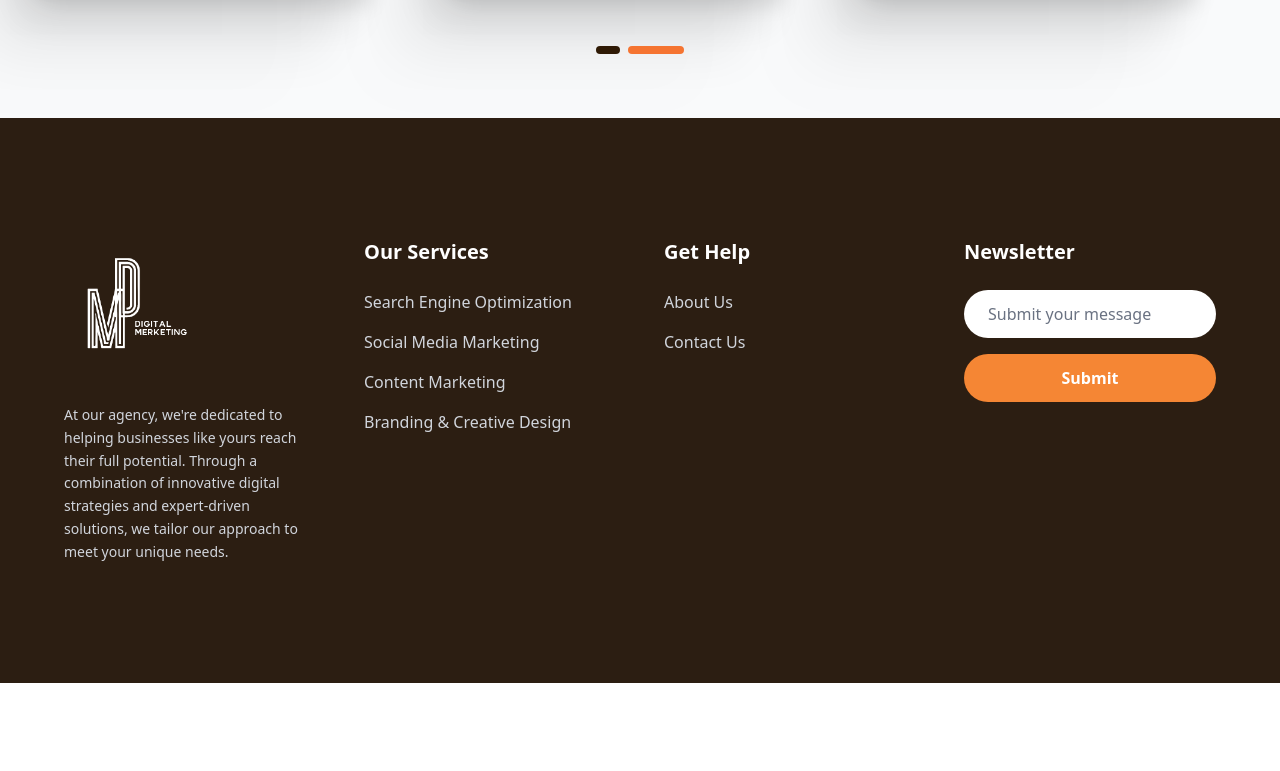
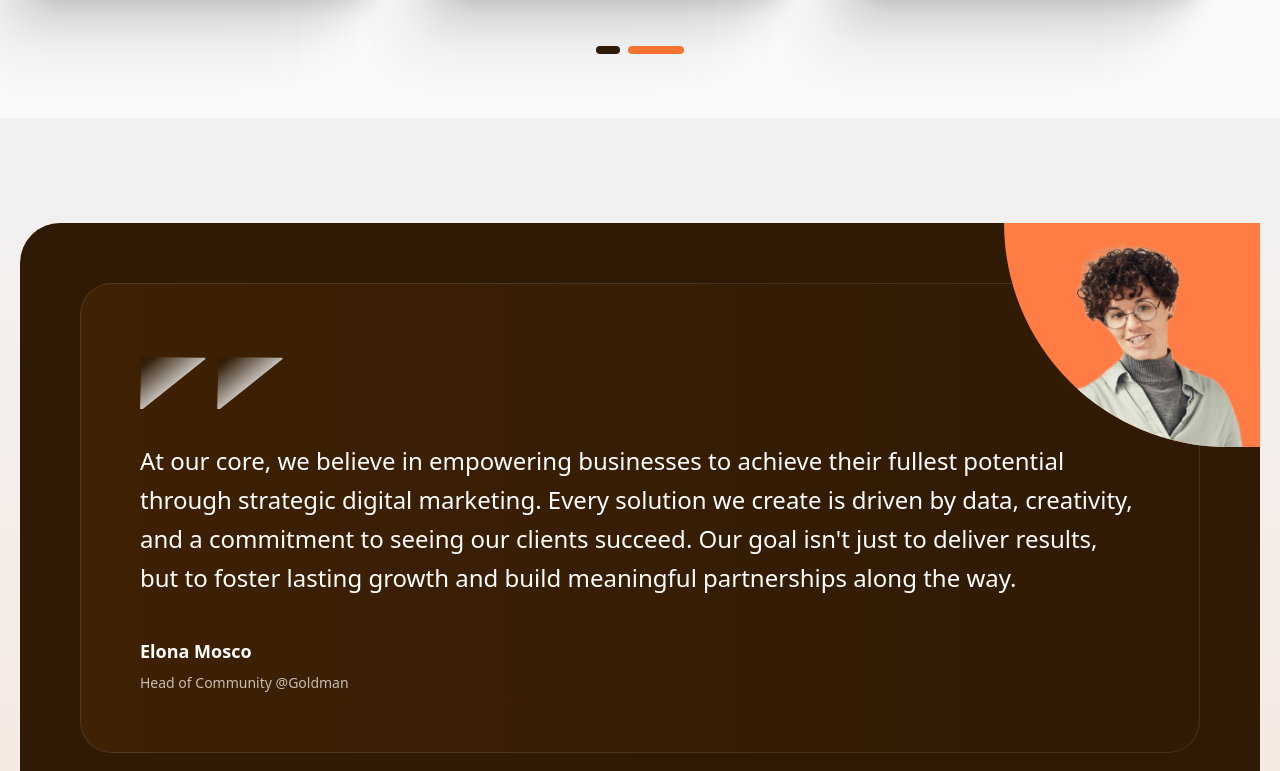
Before and after one commit to TamimOp/Xoegan_DigitalMarketing, a Next.js app: page / in a window 1280 px wide. Shown: the part 3367-4138 px from the top of the page. Before the commit the page ends 4050 px from the top, so only its background shows below. Built offline with nearby package versions, Linux system fonts and the light colour scheme; a web font is replaced by a local one.

Commit message:
feat: Add FinalMessage component and related assets for enhanced user engagement

```diff
--- a/app/page.tsx
+++ b/app/page.tsx
@@ -1,5 +1,6 @@
 import Booking from "@/components/Booking";
 import Feedback from "@/components/Feedback";
+import FinalMessage from "@/components/FinalMessage";
 import Hero from "@/components/Hero";
 import Services from "@/components/Services";
 
@@ -10,6 +11,7 @@ export default function Home() {
       <Services />
       <Booking />
       <Feedback />
+      <FinalMessage />
     </main>
   );
 }
--- /dev/null
+++ b/components/FinalMessage.tsx
@@ -0,0 +1,61 @@
+"use client";
+import React from "react";
+import Image from "next/image";
+
+const FinalMessage = () => {
+  return (
+    <div className="min-h-screen flex items-center justify-center py-20 px-5 bg-gradient-to-b from-[#F2F2F2] to-[#F6E7DE]">
+      <div className="relative w-full max-w-7xl p-15 rounded-[40px] bg-[#2F1A05]">
+        {/* Profile image - positioned absolute top-right on the #2F1A05 div */}
+        <div className="absolute top-0 right-0 w-64 h-56 overflow-hidden rounded-bl-[505px] bg-[#FF7D45] z-50">
+          <div
+            className="w-full h-full bg-cover bg-no-repeat"
+            style={{
+              backgroundImage: "url('/assets/dp4.png')",
+              backgroundPosition: "-217.527px -75.525px",
+              backgroundSize: "236.655% 421.414%",
+            }}
+          />
+        </div>
+
+        <div className="relative p-15 rounded-[32px] bg-gradient-to-r from-[rgba(86,43,0,0.4)] to-[rgba(47,26,5,0.4)] shadow-[inset_0_0_0_1px_rgba(255,255,255,0.1)]">
+          <div className="w-full text-white">
+            {/* Quote icon */}
+            <div className="mb-8">
+              <Image
+                src="/assets/messageTopQuote.svg"
+                alt="Quote"
+                width={160}
+                height={160}
+              />
+            </div>
+
+            {/* Main message */}
+            <p className="text-xl lg:text-2xl font-medium leading-relaxed mb-10 text-white">
+              At our core, we believe in empowering businesses to achieve their
+              fullest potential through strategic digital marketing. Every
+              solution we create is driven by data, creativity, and a commitment
+              to seeing our clients succeed. Our goal isn&apos;t just to deliver
+              results, but to foster lasting growth and build meaningful
+              partnerships along the way.
+            </p>
+
+            {/* Author info */}
+            <div className="flex items-center gap-5">
+              <div>
+                <h4 className="text-lg font-semibold mb-2 text-white">
+                  Elona Mosco
+                </h4>
+                <p className="text-sm text-white/70">
+                  Head of Community @Goldman
+                </p>
+              </div>
+            </div>
+          </div>
+        </div>
+      </div>
+    </div>
+  );
+};
+
+export default FinalMessage;
```
Also changed, not shown: public/assets/dp4.png (added), public/assets/messageTopQuote.svg (added).
